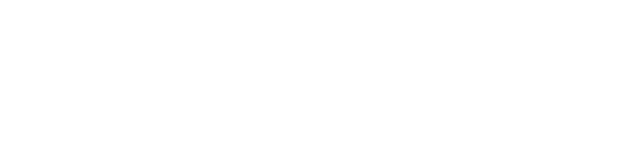
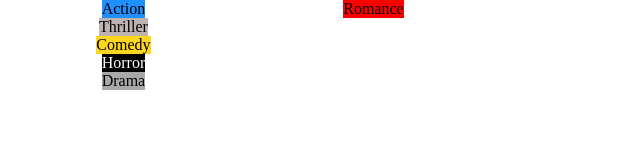
Before and after one commit to FBW41-2/movie-genres-Doven585, a plain HTML site: page index.html in a window 1280 px wide. Shown: the whole page, without its empty margins (0-640 px from the left). Drawn offline with Linux system fonts and the light colour scheme.

Commit message:
flex whith errors

```diff
--- a/index.html
+++ b/index.html
@@ -1,12 +1,27 @@
 <!DOCTYPE html>
 <html lang="en">
   <head>
-    <meta charset="UTF-8" />
-    <meta name="viewport" content="width=device-width, initial-scale=1.0" />
-    <meta http-equiv="X-UA-Compatible" content="ie=edge" />
+     <link rel="stylesheet" href="style.css">
+    <meta charset="UTF-8">
+    <meta name="viewport" content="width=device-width, initial-scale=1.0">
+    <meta http-equiv="X-UA-Compatible" content="ie=edge">
     <title>Document</title>
   </head>
   <body>
-    <link rel="stylesheet" href="style.css" />
+
+    <section class="genres">
+
+      <section class="Action" >Action</section>
+      <section class="Thriller">Thriller</section>
+      <section class="Comedy">Comedy</section>
+      <section class="Horror">Horror</section>
+      <section class="Drama">Drama</section>
+      <section class="Romance">Romance</section>
+
+
+
+
+</section>
+
   </body>
 </html>
--- a/style.css
+++ b/style.css
@@ -2,3 +2,51 @@ html, body {
     margin: 0;
     padding: 0;
 }
+
+
+.genres {
+    display: flex;
+    text-align: center;
+    width: 500px;
+    height: 100px;
+    flex-direction: column;
+    flex-grow: initial;
+    flex-wrap: wrap;
+    align-items: center;
+}
+
+
+
+
+.Action {
+    background-color:dodgerblue ;
+
+
+}
+
+.Thriller {
+background-color: rgb(190, 178, 178);
+
+
+}
+
+.Comedy {
+    background-color: rgb(255, 214, 30);
+
+}
+
+.Horror {
+    background-color: black;
+
+    color: white;
+}
+
+.Drama {
+    background-color: darkgrey;
+
+}
+
+.Romance {
+    background-color: red;
+
+}
```
